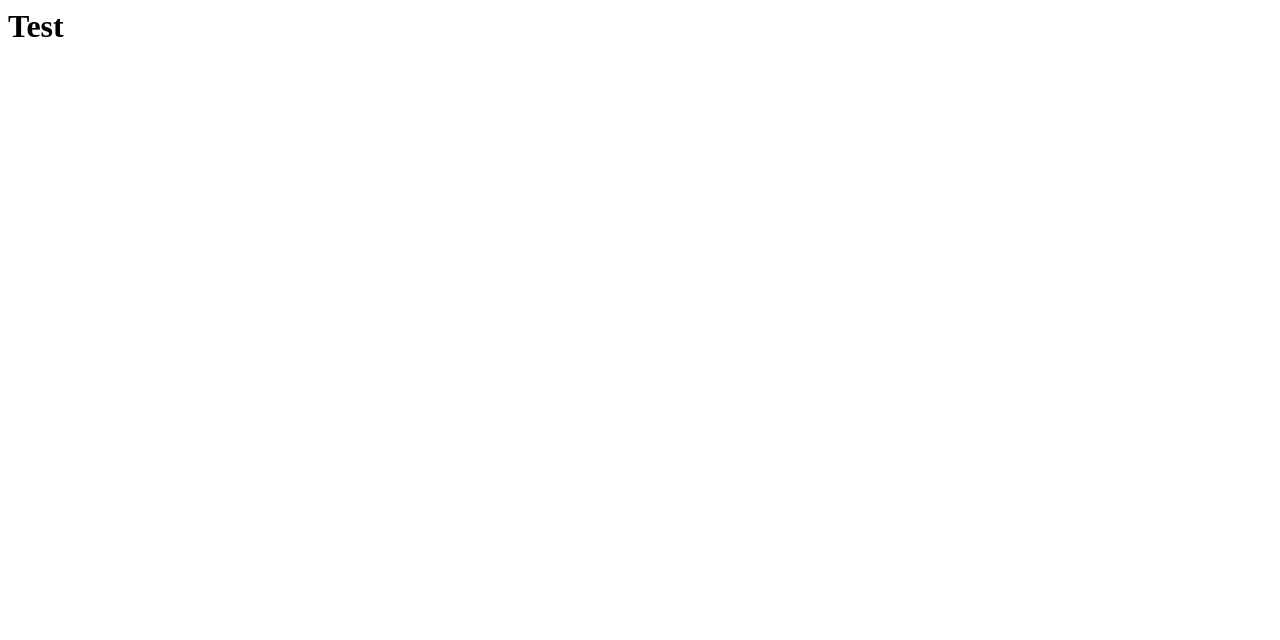
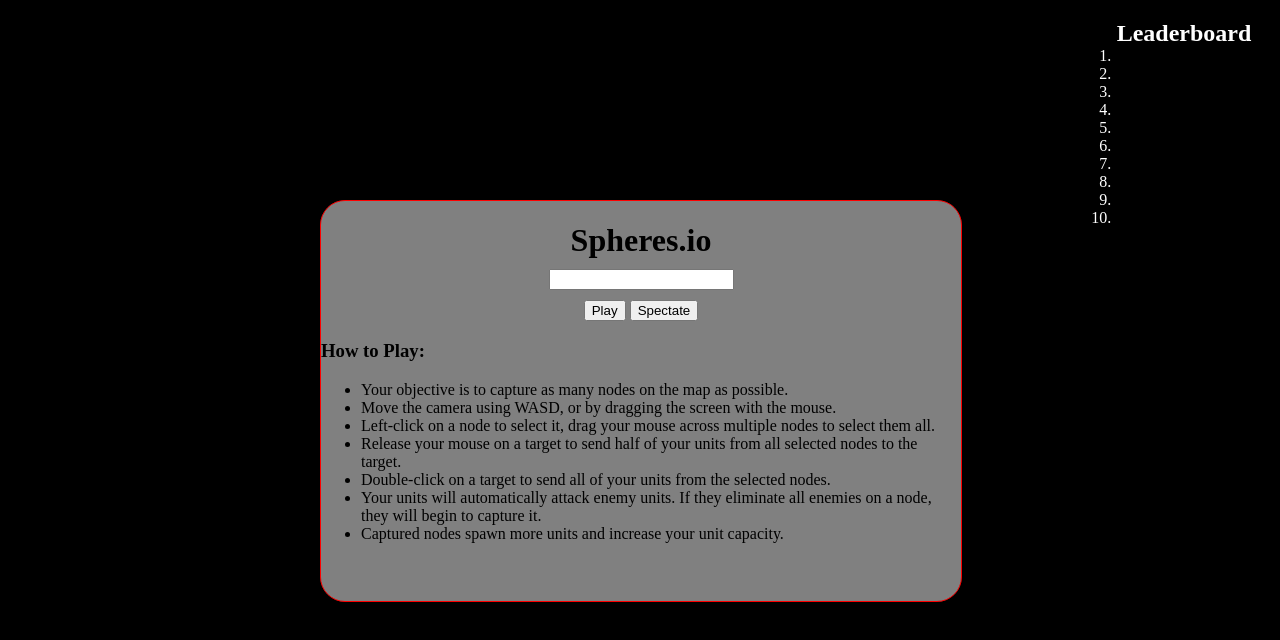
Before and after one commit to 17cartera/SpheresIO, a plain HTML site: page index.html in a window 1280 px wide. Drawn offline with Linux system fonts and the light colour scheme.

Commit message:
Changes main HTML file to index.html

```diff
--- a/index.html
+++ b/index.html
@@ -1 +1,119 @@
-<h1>Test</h1>
+<html>
+<head>
+<title>Spheres.io</title>
+<style>
+body
+{
+	background-color:gray;
+	margin: 0px;
+	padding: 0px;
+}
+h1
+{
+	margin-bottom: 10px;
+}
+ol
+{
+	margin-top: -20px;
+	margin-left: -0.8em;
+}
+h3, ul
+{
+	text-align: left;
+}
+#title
+{
+	border: thin solid red;
+	border-radius: 25px;
+	background-color: gray;
+	text-align: center;
+	position: absolute;
+	z-index: 1;
+	top: 25%;
+	left: 25%;
+	width: 50%;
+	height: 50%;
+}
+#nameBox
+{
+	margin-bottom: 10px;
+}
+#leaderboard
+{
+	color: white;
+	text-align: center;
+	overflow:hidden;
+	position: absolute;
+	z-index: 1;
+	top: 0%;
+	right: 0%;
+	width: 12em;
+	height: 15em;
+}
+#game
+{
+	position: relative;
+	top: 0;
+	left: 0;
+}
+#viewport
+{
+	background-color:black;
+	height: 100%;
+	width: 100%;
+}
+</style>
+</head>
+
+<body>
+
+
+<div id = "game">
+	<canvas id="viewport" width="1280" height="918">
+	<script src="Spheres.js"></script>
+</div>
+
+<div id = "title">
+	<h1>Spheres.io</h1>
+	<input type="textbox" id = "nameBox" value = "" maxlength = "15"> <br>
+	<input type="button" value = "Play" onclick = "initialize(); player.spawn()"></input>
+	<input type="button" value = "Spectate" onclick = "initialize();"></input>
+	<!--
+	<input type="button" value = "How to play" onclick = "document.getElementById('howToPlay').style.visibility = 'visible'"></input>
+	<input type="button" value = "Settings" onclick = "document.getElementById('settings').style.visibility = 'visible'"></input>
+	-->
+	<div id = "howToPlay">
+		<h3> How to Play: </h3>
+		<ul>
+		<li>Your objective is to capture as many nodes on the map as possible.</li>
+		<li>Move the camera using WASD, or by dragging the screen with the mouse.</li>
+		<li>Left-click on a node to select it, drag your mouse across multiple nodes to select them all.</li>
+		<li>Release your mouse on a target to send half of your units from all selected nodes to the target.</li>
+		<li>Double-click on a target to send all of your units from the selected nodes.</li>
+		<li>Your units will automatically attack enemy units. If they eliminate all enemies on a node, they will begin to capture it.</li>
+		<li>Captured nodes spawn more units and increase your unit capacity.</li>
+		</ul>
+	</div>
+	<div id = "settings">
+		<!-- Insert settings customization here -->
+	</div>
+</div>
+
+<div id = "leaderboard">
+<h2>Leaderboard</h2>
+<ol>
+<li id = "1"></li>
+<li id = "2"></li>
+<li id = "3"></li>
+<li id = "4"></li>
+<li id = "5"></li>
+<li id = "6"></li>
+<li id = "7"></li>
+<li id = "8"></li>
+<li id = "9"></li>
+<li id = "10"></li>
+</ol>
+</div>
+
+</body>
+</html>
```
